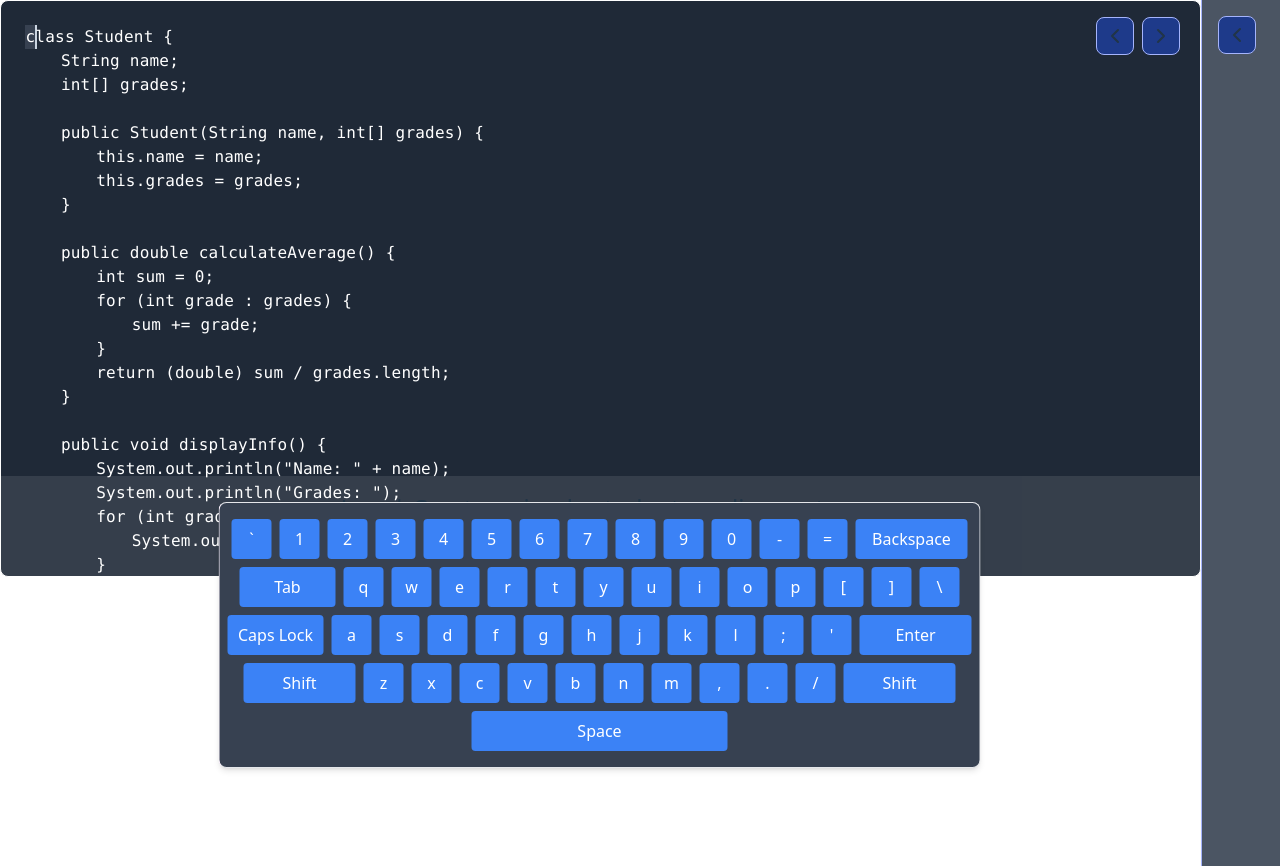
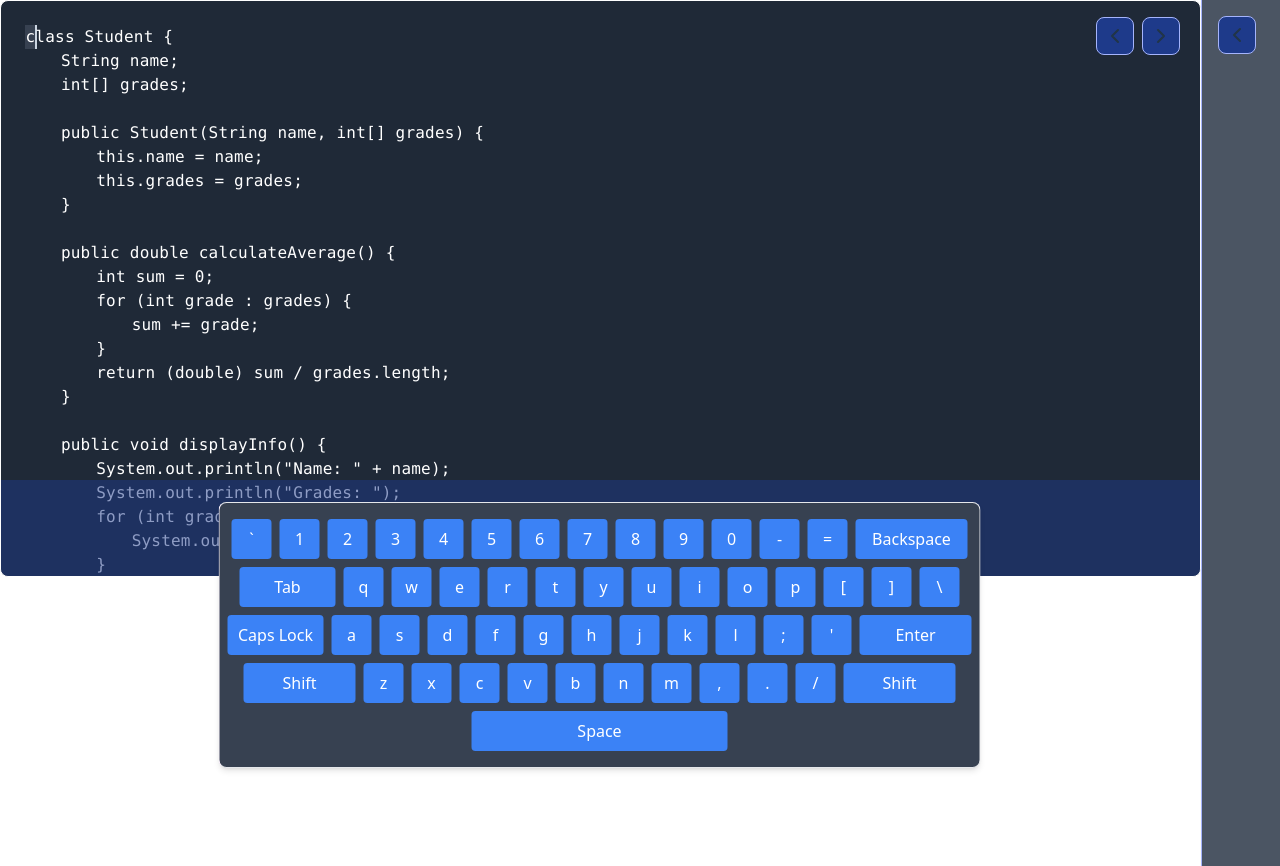
Before and after one commit to einhause/typescriptor, a React (Vite) app: page / in a window 1280 px wide. Built offline with nearby package versions, Linux system fonts and the light colour scheme.

Commit message:
more banner improvements

```diff
--- a/src/components/code/BottomBanner.tsx
+++ b/src/components/code/BottomBanner.tsx
@@ -21,12 +21,13 @@ export default function BottomBanner() {
   };
 
   return (
-    <div className="absolute bottom-0 left-0 bg-slate-50 bg-opacity-10 w-full flex justify-center items-center">
+    <div className="absolute bottom-0 left-0 bg-blue-900 bg-opacity-50 w-full flex justify-center items-center">
       <div className="p-4 text-center">
         <p className="text-2xl mb-2">
-          {getLanguageLabel()} | {currentSnippet?.description}
+          <span className="font-bold">{getLanguageLabel()}</span> |{' '}
+          {currentSnippet?.description}
         </p>
-        <p className="text-xl text-gray-400">
+        <p className="text-md text-gray-400">
           Correctly type the first character to begin.
         </p>
       </div>
```
